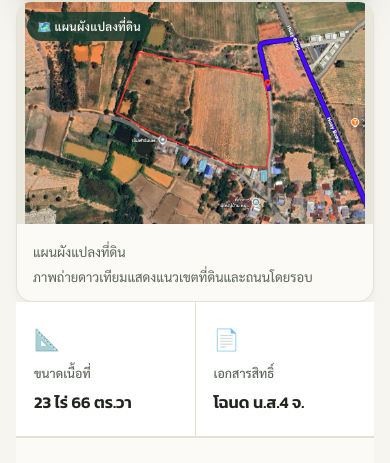
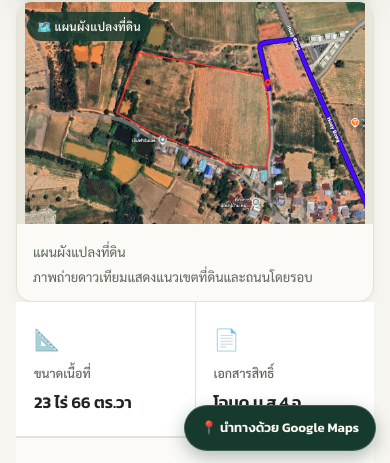
Before and after one commit to Pluem-piyapong/wep-, a plain HTML site: page index.html in a window 390 px wide. Shown: the part 379-842 px from the top of the page. Drawn offline with Linux system fonts and the light colour scheme.

Commit message:
Update index.html

```diff
--- a/index.html
+++ b/index.html
@@ -187,31 +187,80 @@
   .info-list span.val{font-weight:600; color:var(--ink); text-align:right;}
 
   .contact-btn{
+  position:fixed;
+  right:24px;
+  bottom:24px;
+
   display:flex;
   align-items:center;
   justify-content:center;
   gap:8px;
-    width:100%;
+
+  width:auto;
+  min-width:220px;
+
   background:var(--deep-green);
   color:#fbf9f3;
+
   text-align:center;
-    padding:14px;
-    border-radius:12px;
+  padding:13px 20px;
+
+  border:1px solid rgba(255,255,255,0.18);
+  border-radius:999px;
+
   text-decoration:none;
+
   font-family:'Kanit',sans-serif;
   font-weight:600;
-    font-size:0.98rem;
-    margin-top:20px;
-    transition:transform 0.15s ease, background 0.2s ease, box-shadow 0.2s ease;
-    box-shadow:0 8px 18px -8px rgba(23,58,46,0.55);
+  font-size:0.95rem;
+
+  margin-top:0;
+
+  z-index:9998;
+
+  box-shadow:
+    0 8px 20px rgba(15,41,33,0.30),
+    0 2px 6px rgba(15,41,33,0.15);
+
+  transition:
+    transform 0.15s ease,
+    background 0.2s ease,
+    box-shadow 0.2s ease;
 }
+
 .contact-btn:hover{
   background:var(--deep-green-2);
+  transform:translateY(-3px);
+
+  box-shadow:
+    0 12px 28px rgba(15,41,33,0.35),
+    0 3px 8px rgba(15,41,33,0.18);
+}
+
+.contact-btn:active{
   transform:translateY(-1px);
-    box-shadow:0 10px 22px -8px rgba(23,58,46,0.6);
 }
-  .contact-btn:active{transform:translateY(0);}
 
+
+/* ---------- MOBILE ---------- */
+@media (max-width:640px){
+
+  .contact-btn{
+    right:14px;
+    bottom:14px;
+
+    min-width:0;
+    width:auto;
+
+    padding:11px 16px;
+
+    font-size:0.82rem;
+
+    box-shadow:
+      0 6px 18px rgba(15,41,33,0.30);
+  }
+
+}
   /* ---------- MAP / POV TABS ---------- */
   .map-tabs{
     display:inline-flex;
```
Lines whose indentation alone changed are shown as unchanged.
